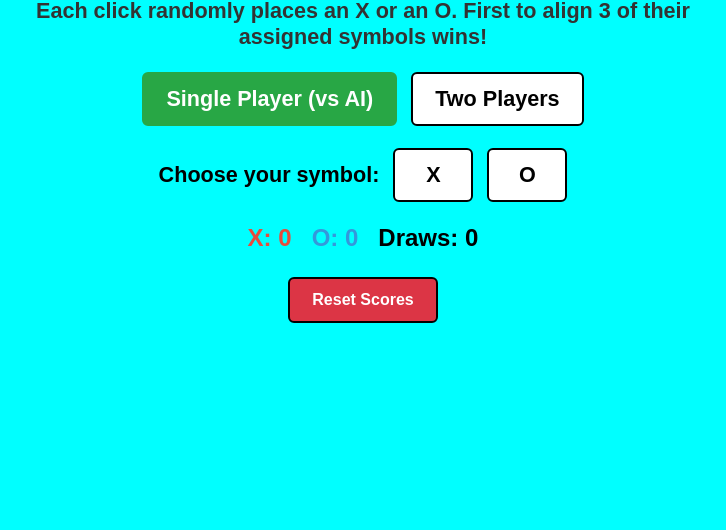
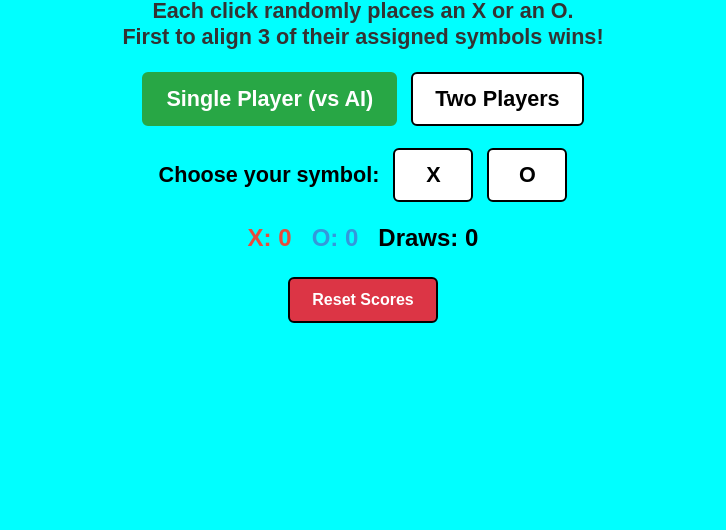
Before and after one commit to plant-doc/TTTYDN, a plain HTML site: page index.html in a window 1280 px wide. Shown: the part 270-800 px from the top of the page, without its empty margins (277-1003 px from the left). Drawn offline with Linux system fonts and the light colour scheme.

Commit message:
Refactor game instructions into separate paragraphs
Split the game instructions into two paragraphs for clarity. This properly centers the instructions in 2 sentences.

```diff
--- a/index.html
+++ b/index.html
@@ -120,7 +120,8 @@
 <body>
 
   <h1>Tic Tac Toe - You Don't Know</h1>
-  <p>Each click randomly places an X or an O. First to align 3 of their assigned symbols wins!</p>
+  <p style="margin-bottom: 0;">Each click randomly places an X or an O.</p>
+  <p style="margin-top: 0;">First to align 3 of their assigned symbols wins!</p>
 
   <div class="mode-container">
     <button id="singlePlayerBtn" class="mode-btn active">Single Player (vs AI)</button>
```
